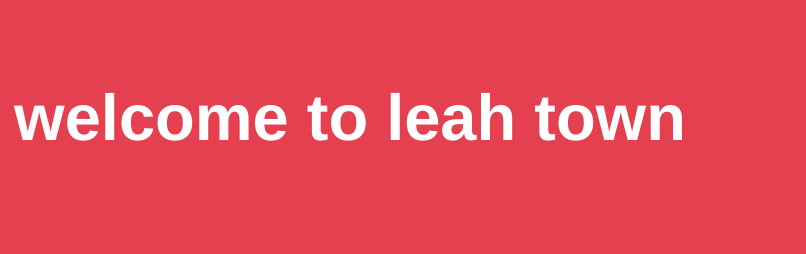
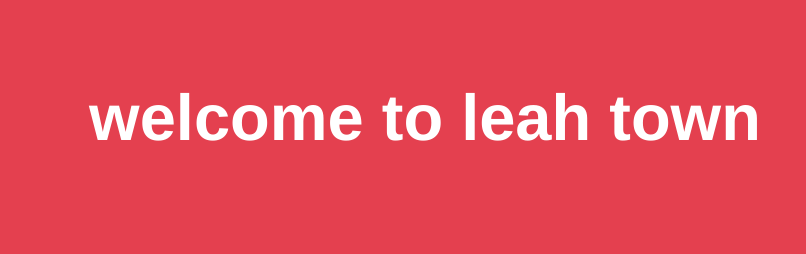
Before and after one commit to leahbannon/town, a plain HTML site: page index.html in a window 1280 px wide. Shown: the whole page, without its empty margins (0-806 px from the left). Drawn offline with nearby package versions, Linux system fonts and the light colour scheme.

Commit message:
Update styles.css

```diff
--- a/stylesheets/styles.css
+++ b/stylesheets/styles.css
@@ -773,8 +773,8 @@ dt {
 }
 
 section {
-  max-width: 700px;
-  padding: 30px 0px 50px 0px;
+  max-width: 750px;
+  padding: 30px 0px 50px 50px;
   margin: 20px 0;
   margin-top: 70px;
 }
```
